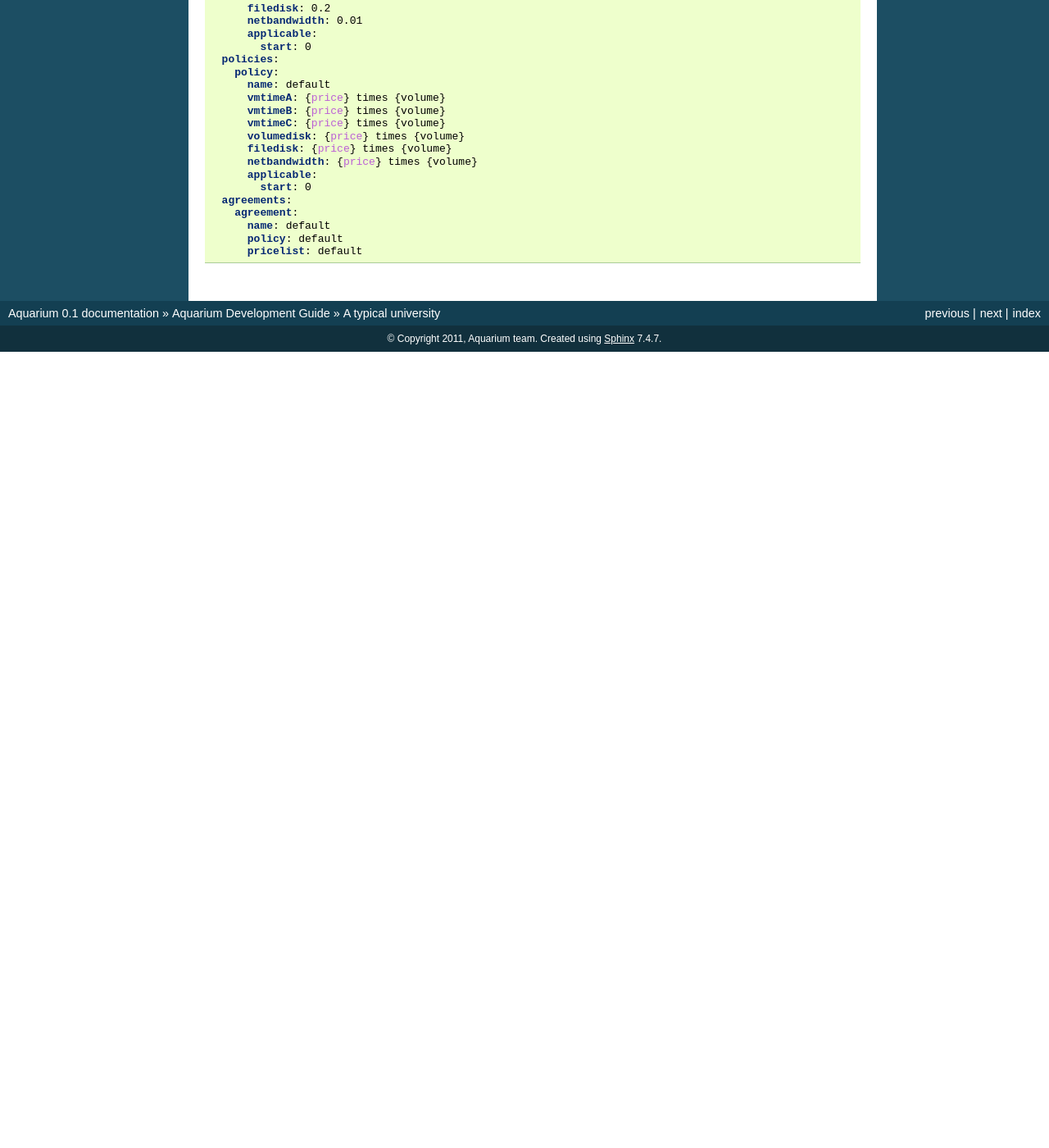
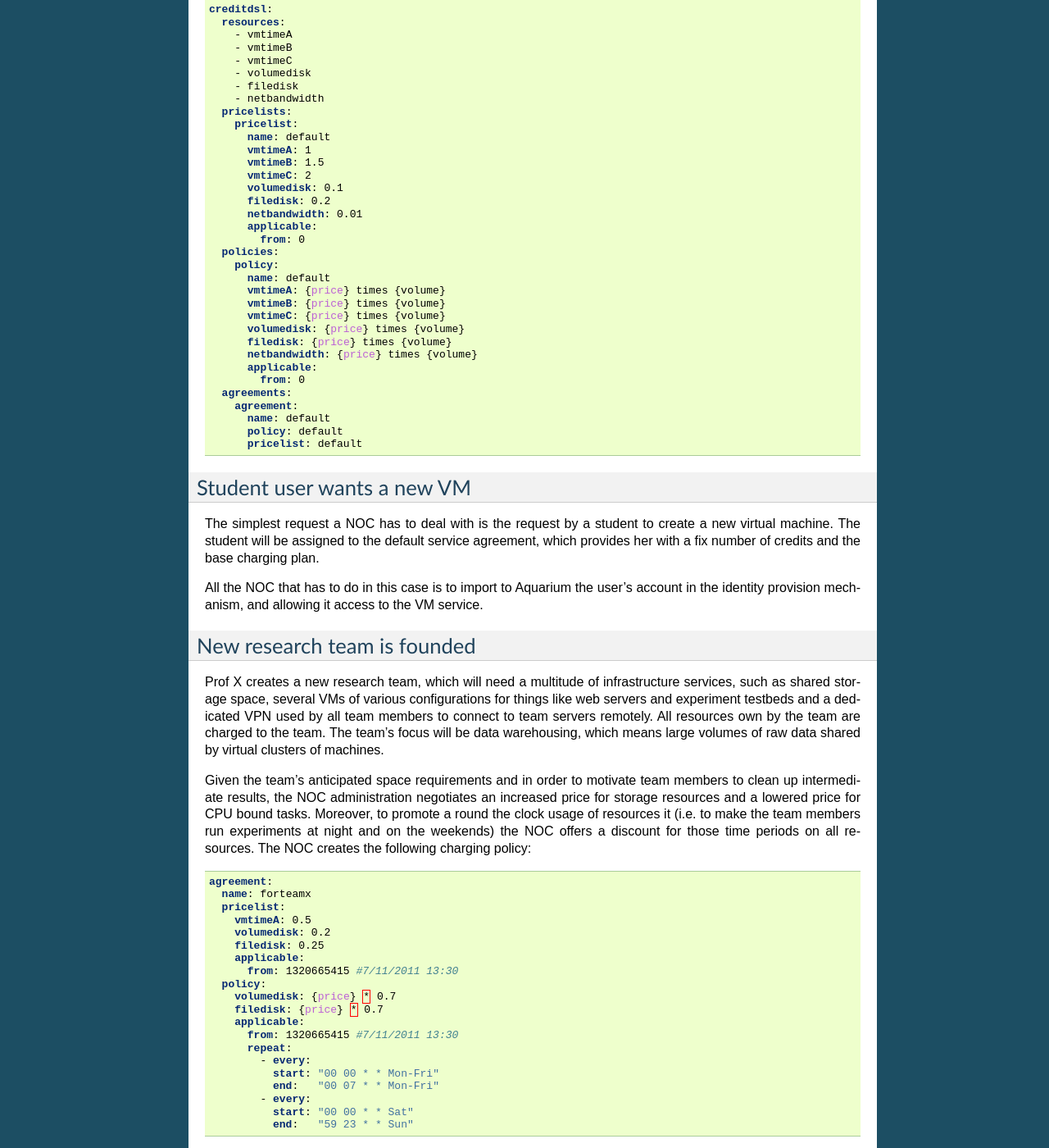
Before and after one commit to loverdos/aquarium, a Sphinx documentation site: the page built from doc/manual/source/unicase.rst, in a window 1280 px wide and 1400 px high, scrolled down 601 px. Shown: the whole window at 82% size. Built offline with Sphinx 7.4.7, drawn with Linux system fonts in a browser that asks for light colours; formulas are drawn with MathJax 3; before the commit the page ends 1030 px from its top, so only the background shows below that; some of the changed text lies outside the part shown.

Commit message:
Lots of case study text

```diff
--- a/doc/manual/source/unicase.rst
+++ b/doc/manual/source/unicase.rst
@@ -3,10 +3,18 @@ A typical university
 
 A university wants to setup a cloud for use by their Network Operation Services,
 in order to streamline machine provisioning operations for both the NOC's needs
-and university department, laboratory and individual persons requests. The
-NOC currently uses a rigid resource distribution policy, where all resource provisioning requests go through the approval of NOC officials.
+and university department, laboratory and individual persons requests.
 
-As most universities, the
+The university under examination is organized as a typical high education
+organisation: It has schools, which are further split in departments. Each
+department has students and professors. Professors can start independent
+research units (laboratories) which also have students but do not fall under
+the auspices of either schools or departments.
+
+The NOC currently uses a rigid resource distribution policy, where all resource
+provisioning requests have to go through the approval of NOC officials. This
+means that the resource sharing hierarchy is flat, while all credit allocation
+policies are negotiated directly with the NOC.
 
 The cloud services that the university NOC can offer are the following:
 
@@ -15,6 +23,13 @@ The cloud services that the university NOC can offer are the following:
 - File storage service, for storing files
 - Custom virtual private networks
 
+[ckkl]
+
+After installing Aquarium and configuring the external services to talk to it,
+the NOC configures administrator users and specifies the following policy as
+the initial base policy for all users and services. All the remaining
+organizational entities (departments, students etc) are created on request on
+service initialization.
 
 .. code-block:: yaml
 
@@ -36,7 +51,7 @@ The cloud services that the university NOC can offer are the following:
         filedisk: 0.2
         netbandwidth: 0.01
         applicable:
-          start: 0
+          from: 0
     policies:
       policy:
         name: default
@@ -47,9 +62,116 @@ The cloud services that the university NOC can offer are the following:
         filedisk: {price} times {volume}
         netbandwidth: {price} times {volume}
         applicable:
-          start: 0
+          from: 0
     agreements:
       agreement:
         name: default
         policy: default
         pricelist: default
+
+
+Student user wants a new VM
+~~~~~~~~~~~~~~~~~~~~~~~~~~~
+
+The simplest request a NOC has to deal with is the request by a student
+to create a new virtual machine. The student will be assigned to the
+default service agreement, which provides her with a fix number of credits
+and the base charging plan.
+
+All the NOC that has to do in this case is to import to Aquarium the user's
+account in the identity provision mechanism, and allowing it access to
+the VM service.
+
+New research team is founded
+~~~~~~~~~~~~~~~~~~~~~~~~~~~~
+
+Prof X creates a new research team, which will need a multitude of
+infrastructure services, such as shared storage space, several VMs of
+various configurations for things like web servers and experiment testbeds
+and a dedicated VPN used by all team members to connect to team servers remotely.
+All resources own by the team are charged to the team. The team's focus will
+be data warehousing, which means large volumes of raw data shared by virtual
+clusters of machines.
+
+Given the team's anticipated space requirements and in order to motivate team
+members to clean up intermediate results, the NOC administration negotiates an
+increased price for storage resources and a lowered price for CPU bound tasks.
+Moreover, to promote a round the clock usage of resources it (i.e. to make the
+team members run experiments at night and on the weekends) the NOC offers a
+discount for those time periods on all resources. The NOC creates the following
+charging policy:
+
+.. code-block:: yaml
+
+  agreement:
+    name: forteamx
+    pricelist:
+      vmtimeA: 0.5
+      volumedisk: 0.2
+      filedisk: 0.25
+      applicable:
+        from: 1320665415 #7/11/2011 13:30
+    policy:
+      volumedisk: {price} * 0.7
+      filedisk: {price} * 0.7
+      applicable:
+        from: 1320665415 #7/11/2011 13:30
+        repeat:
+          - every:
+            start: "00 00 * * Mon-Fri"
+            end:   "00 07 * * Mon-Fri"
+          - every:
+            start: "00 00 * * Sat"
+            end:   "59 23 * * Sun"
+
+The team is defined as a group and all individual team members are added to it.
+[ckkl]
+
+New price plan and resource
+~~~~~~~~~~~~~~~~~~~~~~~
+
+After some time the service has been active by the NOC, an upgrade to the
+hardware capacity urges the NOC administration to set a lower price to the
+default price plan. Moreover, since the new capacity allows it, a new VM
+configuration is added to the set of offered resources. The above mean that
+all agreements that inherit from the default will need to be recursively
+updated while agreement history will need to be preserved.
+
+To cope with the above, the NOC administrators add a new default policy that
+`supersedes` the old one and set the applicability period of the old default
+pricelist to end at the point where the new pricelist comes in effect.
+
+.. code-block:: yaml
+
+  creditdsl:
+    resources:
+      - vmtimeA
+      - vmtimeB
+      - vmtimeC
+      - vmtimeD
+      - volumedisk
+      - filedisk
+      - netbandwidth
+    pricelists:
+      pricelist:
+        name: olddefault
+        vmtimeA: 1
+        vmtimeB: 1.5
+        vmtimeC: 2
+        volumedisk: 0.1
+        filedisk: 0.2
+        netbandwidth: 0.01
+        applicable:
+          from: 0
+          to: 1320665415 #7/11/2011 13:30
+      pricelist:
+        name: default
+        superseeds: olddefault
+        vmtimeA: 0.5
+        vmtimeB: 1
+        vmtimeC: 1.5
+        vmtimeD: 2
+
+
+Cross department large-scale experiment is initiated
+~~~~~~~~~~~~~~~~~~~~~~~~~~~~~~~~~~~~~~~~~~~~~~~~~~~~
```
